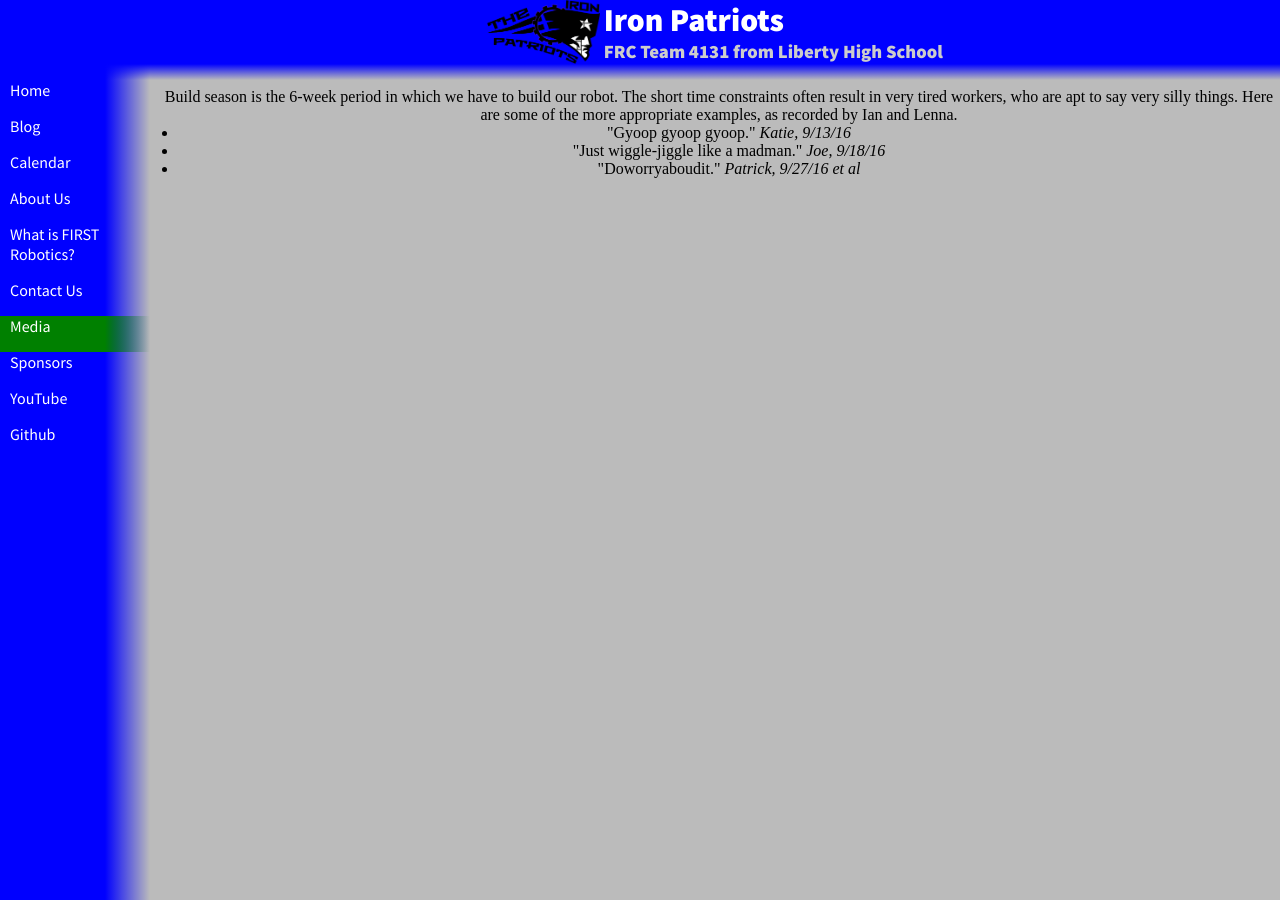
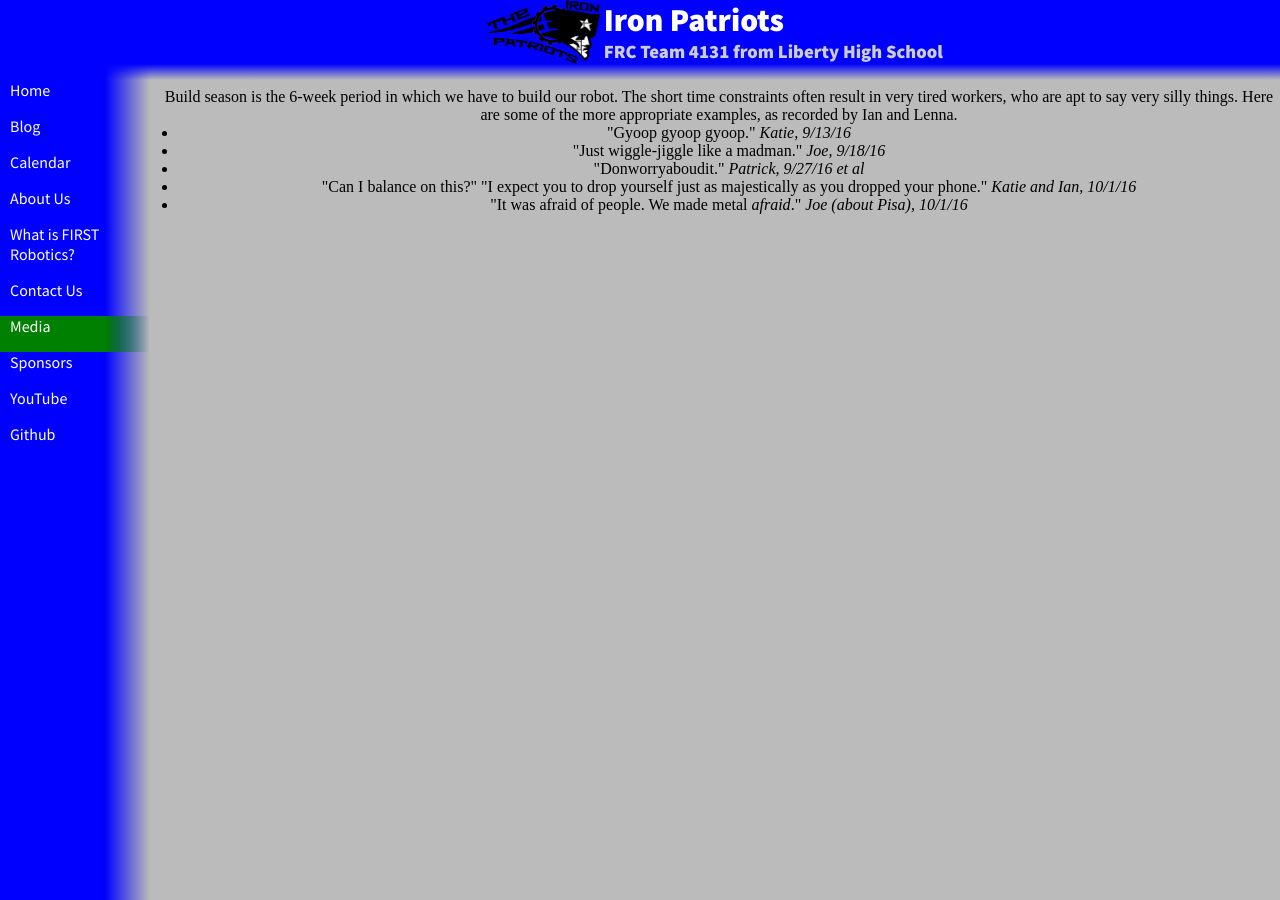
Before and after one commit to katiebugmoon/FRC4131.github.io, a Jekyll site: the page built from media/2017/quotes.html, in a window 1280 px wide. Built offline with Jekyll 4.4.1, drawn with Linux system fonts in a browser that asks for light colours; nearby versions of some CDN libraries.

Commit message:
Two more quotes

```diff
--- a/media/2017/quotes.html
+++ b/media/2017/quotes.html
@@ -6,5 +6,7 @@ title: Build Season 2017 Quotes
 </center><ul>
 	<li>"Gyoop gyoop gyoop." <i>Katie, 9/13/16</i></li>
 	<li>"Just wiggle-jiggle like a madman." <i>Joe, 9/18/16</i></li>
-	<li>"Doworryaboudit." <i>Patrick, 9/27/16 et al</i></li>
+	<li>"Donworryaboudit." <i>Patrick, 9/27/16 et al</i></li>
+	<li>"Can I balance on this?" "I expect you to drop yourself just as majestically as you dropped your phone." <i>Katie and Ian, 10/1/16</i></li>
+	<li>"It was afraid of people. We made metal <em>afraid</em>." <i>Joe (about Pisa), 10/1/16</i></li>
 </ul><center>
```
